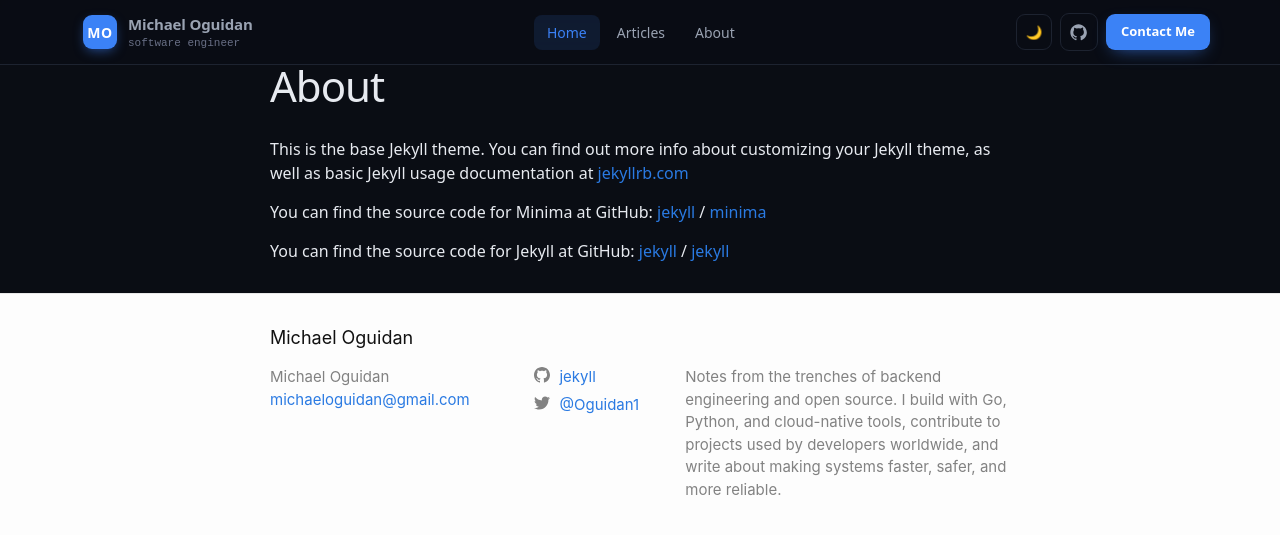
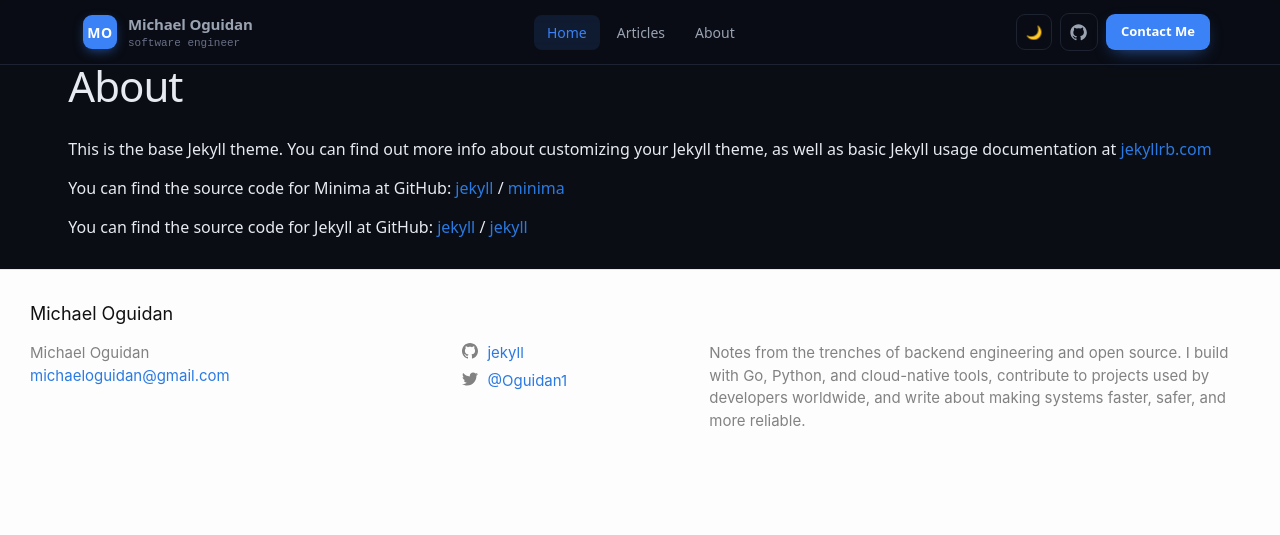
Before and after one commit to Oguidan/MichaelOguidan, a Jekyll site: the page built from about.markdown, in a window 1280 px wide. Shown: the top 535 px of the page. Built offline with Jekyll 4.4.1, drawn with Linux system fonts in a browser that asks for light colours.

Commit message:
Update wrapper styles for improved responsiveness and layout

```diff
--- a/_sass/micky/_base.scss
+++ b/_sass/micky/_base.scss
@@ -242,8 +242,9 @@
  * Wrapper
  */
 .wrapper {
-  max-width: -webkit-calc(#{$content-width} - (#{$spacing-unit} * 2));
-  max-width: calc(#{$content-width} - (#{$spacing-unit} * 2));
+  width: -webkit-fit-content;
+  width: fit-content;
+  max-width: 100%;
   margin-right: auto;
   margin-left: auto;
   padding-right: $spacing-unit;
```
